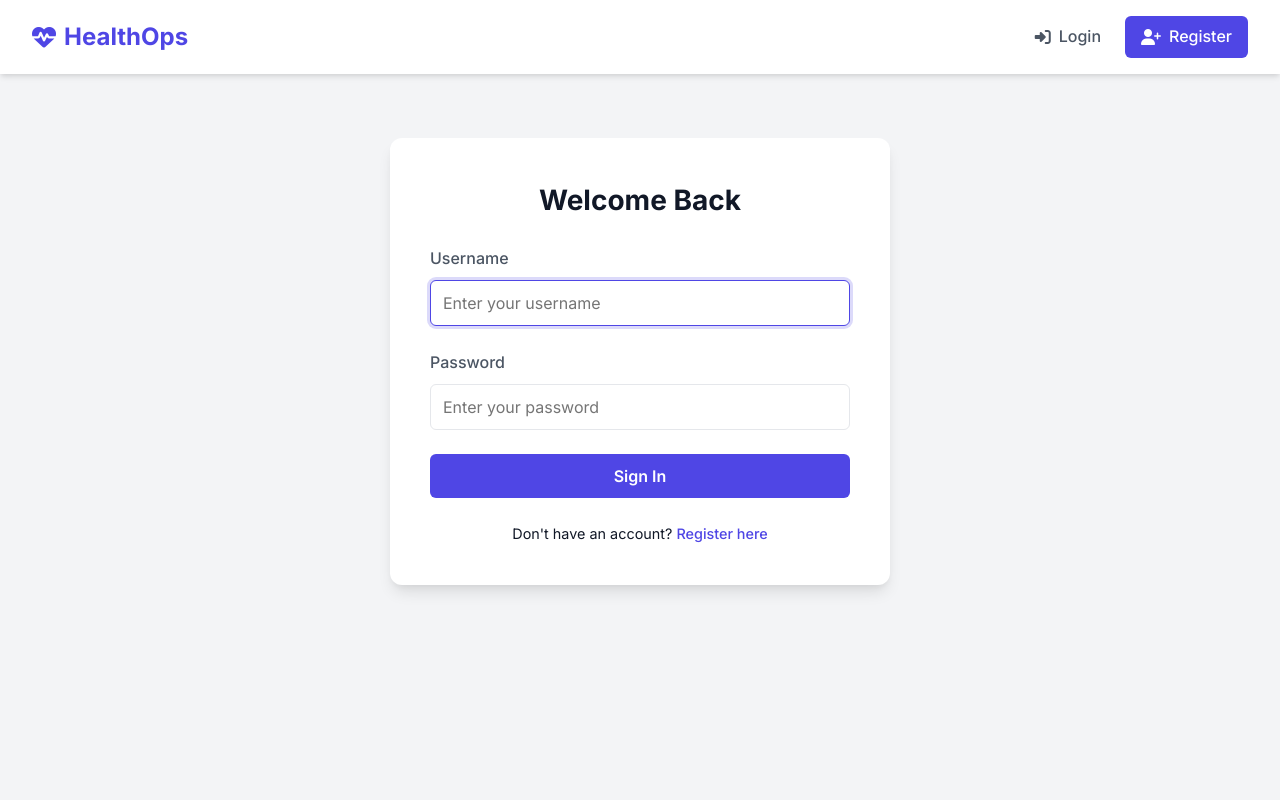
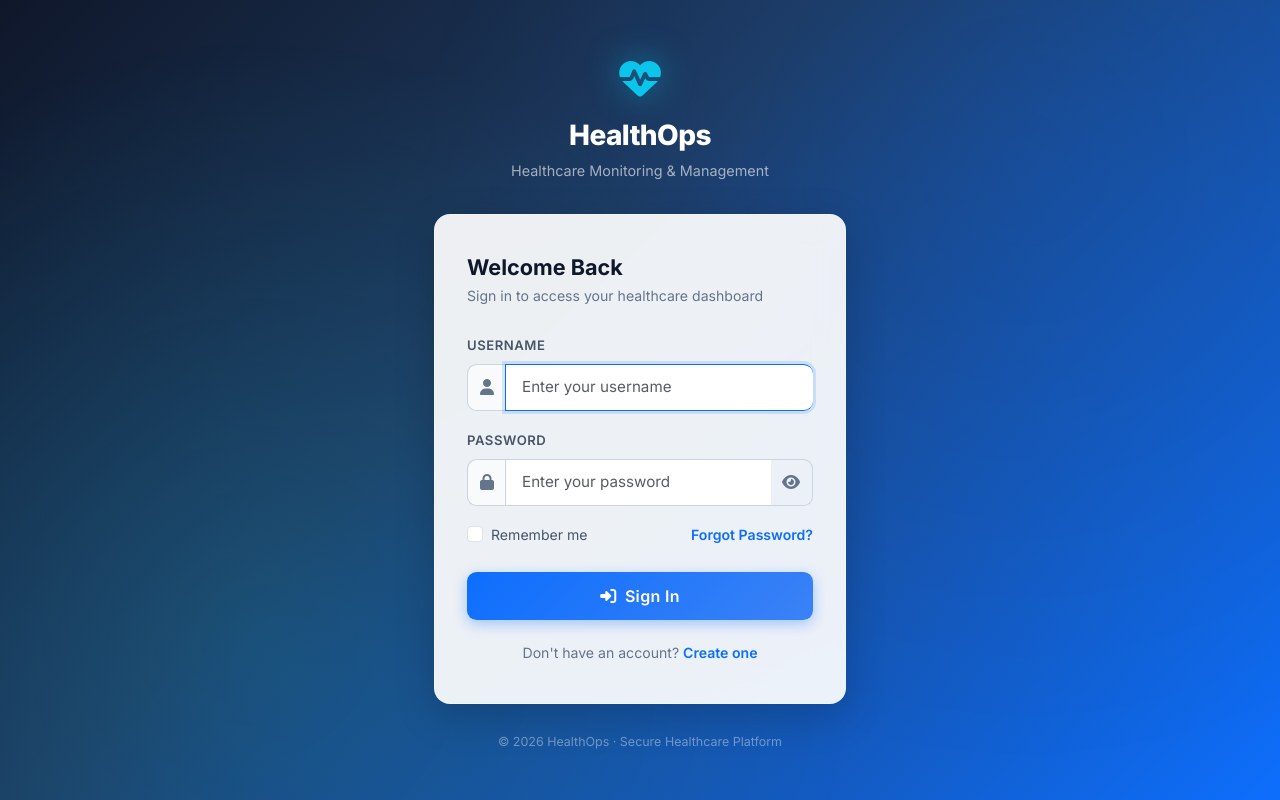
Before and after one commit to Anuj-k5/HealthOps-Devops, a Flask app: page / in a window 1280 px wide. Run offline with Flask 3, Linux system fonts and the light colour scheme; some libraries are stand-ins or nearby versions.

Commit message:
login feature

```diff
--- a/app.py
+++ b/app.py
@@ -1,13 +1,18 @@
 import os
+from datetime import timedelta
 from functools import wraps
 from secrets import compare_digest
 
+from dotenv import load_dotenv
 from flask import Flask, current_app, flash, jsonify, redirect, render_template, request, session, url_for
 from flask_sqlalchemy import SQLAlchemy
+from itsdangerous import BadSignature, SignatureExpired, URLSafeTimedSerializer
 from prometheus_client import Counter, Gauge
 from prometheus_flask_exporter import PrometheusMetrics
 from sqlalchemy import func, text
 from werkzeug.security import check_password_hash, generate_password_hash
+
+load_dotenv()
 
 db = SQLAlchemy()
 metrics = PrometheusMetrics.for_app_factory(group_by="endpoint")
@@ -38,6 +43,7 @@ DATABASE_UP = Gauge(
 class User(db.Model):
     id = db.Column(db.Integer, primary_key=True)
     username = db.Column(db.String(100), unique=True, nullable=False)
+    email = db.Column(db.String(120), unique=True, nullable=False)
     password_hash = db.Column(db.String(200), nullable=False)
 
 
@@ -143,6 +149,7 @@ def create_app():
         SQLALCHEMY_TRACK_MODIFICATIONS=False,
         SQLALCHEMY_ENGINE_OPTIONS={"pool_pre_ping": True},
         JSON_SORT_KEYS=False,
+        PERMANENT_SESSION_LIFETIME=timedelta(days=7),
     )
 
     db.init_app(flask_app)
@@ -175,6 +182,11 @@ def register_routes(flask_app):
             if user and check_password_hash(user.password_hash, password):
                 session["user_id"] = user.id
                 session["username"] = user.username
+                # Remember-me support
+                if request.form.get("remember"):
+                    session.permanent = True
+                else:
+                    session.permanent = False
                 flash("Logged in successfully.", "success")
                 return redirect(url_for("dashboard"))
 
@@ -187,15 +199,20 @@ def register_routes(flask_app):
     def register():
         if request.method == "POST":
             username = request.form["username"].strip()
+            email = request.form["email"].strip()
             password = request.form["password"]
 
-            existing_user = User.query.filter_by(username=username).first()
+            existing_user = User.query.filter((User.username == username) | (User.email == email)).first()
             if existing_user:
-                flash("Username already exists. Please choose another one.", "danger")
+                if existing_user.username == username:
+                    flash("Username already exists. Please choose another one.", "danger")
+                else:
+                    flash("Email already registered. Please log in.", "danger")
                 return redirect(url_for("register"))
 
             new_user = User(
                 username=username,
+                email=email,
                 password_hash=generate_password_hash(password),
             )
             db.session.add(new_user)
@@ -212,6 +229,83 @@ def register_routes(flask_app):
         session.pop("username", None)
         flash("You have been logged out.", "info")
         return redirect(url_for("login"))
+
+    # ── Forgot / Reset Password ──────────────────────────────────
+    def _get_serializer():
+        return URLSafeTimedSerializer(flask_app.config["SECRET_KEY"])
+
+    @flask_app.route("/forgot-password", methods=["GET", "POST"])
+    def forgot_password():
+        if request.method == "POST":
+            identifier = request.form.get("username", "").strip()
+            # Support both username or email for flexibility
+            user = User.query.filter((User.username == identifier) | (User.email == identifier)).first()
+            if user:
+                token = _get_serializer().dumps(user.username, salt="password-reset")
+                return redirect(url_for("reset_password", token=token))
+            else:
+                flash("If that username/email exists, you will be redirected.", "info")
+            return redirect(url_for("forgot_password"))
+        return render_template("forgot_password.html")
+
+    @flask_app.route("/change-password", methods=["GET", "POST"])
+    @login_required
+    def change_password():
+        if request.method == "POST":
+            current_password = request.form["current_password"]
+            new_password = request.form["new_password"]
+            confirm_password = request.form["confirm_password"]
+
+            user = User.query.get(session["user_id"])
+            if not check_password_hash(user.password_hash, current_password):
+                flash("Incorrect current password.", "danger")
+                return redirect(url_for("change_password"))
+
+            if new_password != confirm_password:
+                flash("New passwords do not match.", "danger")
+                return redirect(url_for("change_password"))
+
+            user.password_hash = generate_password_hash(new_password)
+            db.session.commit()
+
+            flash("Password updated successfully.", "success")
+            return redirect(url_for("dashboard"))
+
+        return render_template("change_password.html")
+
+    @flask_app.route("/reset-password/<token>", methods=["GET", "POST"])
+    def reset_password(token):
+        serializer = _get_serializer()
+        try:
+            # Token expiration set to 30 minutes (1800 seconds)
+            username = serializer.loads(token, salt="password-reset", max_age=1800)
+        except SignatureExpired:
+            flash("The reset link has expired. Please request a new one.", "danger")
+            return redirect(url_for("forgot_password"))
+        except BadSignature:
+            flash("Invalid reset link.", "danger")
+            return redirect(url_for("forgot_password"))
+
+        user = User.query.filter_by(username=username).first()
+        if not user:
+            flash("User not found.", "danger")
+            return redirect(url_for("forgot_password"))
+
+        if request.method == "POST":
+            password = request.form.get("password", "")
+            confirm = request.form.get("confirm_password", "")
+            if not password:
+                flash("Password cannot be empty.", "danger")
+                return redirect(url_for("reset_password", token=token))
+            if password != confirm:
+                flash("Passwords do not match.", "danger")
+                return redirect(url_for("reset_password", token=token))
+            user.password_hash = generate_password_hash(password)
+            db.session.commit()
+            flash("Password reset successfully. Please log in.", "success")
+            return redirect(url_for("login"))
+
+        return render_template("reset_password.html", token=token)
 
     @flask_app.route("/dashboard")
     @login_required
--- a/requirements.txt
+++ b/requirements.txt
@@ -11,3 +11,4 @@ Flask-SQLAlchemy==3.1.1
 prometheus-flask-exporter==0.23.2
 psycopg[binary]==3.3.4
 SQLAlchemy==2.0.38
+python-dotenv==1.0.1
--- /dev/null
+++ b/templates/auth_base.html
@@ -0,0 +1,259 @@
+<!DOCTYPE html>
+<html lang="en">
+<head>
+    <meta charset="UTF-8">
+    <meta name="viewport" content="width=device-width, initial-scale=1.0">
+    <meta name="description" content="HealthOps — Healthcare Monitoring & Management System">
+    <title>HealthOps — {% block title %}Authentication{% endblock %}</title>
+
+    <!-- Bootstrap 5 -->
+    <link href="https://cdn.jsdelivr.net/npm/bootstrap@5.3.3/dist/css/bootstrap.min.css" rel="stylesheet">
+    <!-- Google Fonts: Inter -->
+    <link href="https://fonts.googleapis.com/css2?family=Inter:wght@300;400;500;600;700;800&display=swap" rel="stylesheet">
+    <!-- Font Awesome 6 -->
+    <link rel="stylesheet" href="https://cdnjs.cloudflare.com/ajax/libs/font-awesome/6.5.2/css/all.min.css">
+
+    <style>
+        /* ── Root tokens ─────────────────────────────── */
+        :root {
+            --ho-primary:   #0d6efd;
+            --ho-accent:    #0bc5ea;
+            --ho-dark:      #0f172a;
+            --ho-card-bg:   rgba(255, 255, 255, 0.92);
+            --ho-shadow:    0 12px 40px rgba(0, 0, 0, .18);
+            --ho-radius:    1rem;
+            --ho-transition: .25s cubic-bezier(.4,0,.2,1);
+        }
+
+        /* ── Global reset ────────────────────────────── */
+        *, *::before, *::after { box-sizing: border-box; }
+
+        body {
+            font-family: 'Inter', sans-serif;
+            min-height: 100vh;
+            margin: 0;
+            display: flex;
+            align-items: center;
+            justify-content: center;
+            background: linear-gradient(135deg, #0f172a 0%, #1e3a5f 40%, #0d6efd 100%);
+            position: relative;
+            overflow-x: hidden;
+        }
+
+        /* subtle animated gradient overlay */
+        body::before {
+            content: '';
+            position: fixed;
+            inset: 0;
+            background:
+                radial-gradient(circle at 20% 80%, rgba(11,197,234,.15) 0%, transparent 50%),
+                radial-gradient(circle at 80% 20%, rgba(13,110,253,.12) 0%, transparent 50%);
+            pointer-events: none;
+            z-index: 0;
+        }
+
+        /* ── Auth wrapper ────────────────────────────── */
+        .auth-wrapper {
+            position: relative;
+            z-index: 1;
+            width: 100%;
+            max-width: 460px;
+            padding: 1.5rem;
+        }
+
+        /* ── Brand header ────────────────────────────── */
+        .auth-brand {
+            text-align: center;
+            margin-bottom: 2rem;
+        }
+        .auth-brand .brand-icon {
+            font-size: 2.6rem;
+            color: var(--ho-accent);
+            margin-bottom: .5rem;
+            filter: drop-shadow(0 0 10px rgba(11,197,234,.45));
+            animation: pulse-glow 2.5s ease-in-out infinite;
+        }
+        @keyframes pulse-glow {
+            0%, 100% { filter: drop-shadow(0 0 8px rgba(11,197,234,.35)); }
+            50%      { filter: drop-shadow(0 0 18px rgba(11,197,234,.6)); }
+        }
+        .auth-brand h1 {
+            font-weight: 800;
+            font-size: 1.75rem;
+            color: #fff;
+            letter-spacing: -.02em;
+        }
+        .auth-brand p {
+            color: rgba(255,255,255,.6);
+            font-size: .9rem;
+            margin: 0;
+        }
+
+        /* ── Card ────────────────────────────────────── */
+        .auth-card {
+            background: var(--ho-card-bg);
+            backdrop-filter: blur(16px);
+            -webkit-backdrop-filter: blur(16px);
+            border: 1px solid rgba(255,255,255,.25);
+            border-radius: var(--ho-radius);
+            box-shadow: var(--ho-shadow);
+            padding: 2.5rem 2rem;
+            transition: transform var(--ho-transition), box-shadow var(--ho-transition);
+        }
+        .auth-card:hover {
+            transform: translateY(-4px);
+            box-shadow: 0 18px 50px rgba(0,0,0,.24);
+        }
+
+        .auth-card .card-heading {
+            font-weight: 700;
+            font-size: 1.35rem;
+            color: var(--ho-dark);
+            margin-bottom: .3rem;
+        }
+        .auth-card .card-subheading {
+            font-size: .88rem;
+            color: #64748b;
+            margin-bottom: 1.6rem;
+        }
+
+        /* ── Form controls ───────────────────────────── */
+        .form-label {
+            font-weight: 600;
+            font-size: .82rem;
+            text-transform: uppercase;
+            letter-spacing: .04em;
+            color: #475569;
+        }
+        .form-control {
+            border-radius: .6rem;
+            padding: .7rem 1rem;
+            font-size: .95rem;
+            border: 1.5px solid #cbd5e1;
+            transition: border-color var(--ho-transition), box-shadow var(--ho-transition);
+        }
+        .form-control:focus {
+            border-color: var(--ho-primary);
+            box-shadow: 0 0 0 3px rgba(13,110,253,.15);
+        }
+
+        /* password toggle icon */
+        .input-group .btn-outline-secondary {
+            border-color: #cbd5e1;
+            color: #64748b;
+            border-radius: 0 .6rem .6rem 0;
+            transition: background var(--ho-transition), color var(--ho-transition);
+        }
+        .input-group .btn-outline-secondary:hover {
+            background: #f1f5f9;
+            color: var(--ho-primary);
+        }
+        .input-group .form-control {
+            border-right: 0;
+            border-radius: .6rem 0 0 .6rem;
+        }
+
+        /* ── Primary button ──────────────────────────── */
+        .btn-ho-primary {
+            width: 100%;
+            padding: .75rem;
+            font-weight: 600;
+            font-size: 1rem;
+            letter-spacing: .02em;
+            border: none;
+            border-radius: .6rem;
+            color: #fff;
+            background: linear-gradient(135deg, var(--ho-primary), #3b82f6);
+            box-shadow: 0 4px 14px rgba(13,110,253,.35);
+            transition: transform var(--ho-transition), box-shadow var(--ho-transition), background var(--ho-transition);
+        }
+        .btn-ho-primary:hover {
+            transform: translateY(-2px);
+            box-shadow: 0 6px 20px rgba(13,110,253,.45);
+            background: linear-gradient(135deg, #0b5ed7, #2563eb);
+            color: #fff;
+        }
+        .btn-ho-primary:active {
+            transform: translateY(0);
+        }
+
+        /* ── Helpers & links ─────────────────────────── */
+        .auth-links {
+            text-align: center;
+            margin-top: 1.4rem;
+            font-size: .88rem;
+            color: #64748b;
+        }
+        .auth-links a {
+            color: var(--ho-primary);
+            font-weight: 600;
+            text-decoration: none;
+            transition: color var(--ho-transition);
+        }
+        .auth-links a:hover {
+            color: #0b5ed7;
+            text-decoration: underline;
+        }
+        .form-check-label {
+            font-size: .88rem;
+            color: #475569;
+        }
+
+        /* ── Flash alerts ────────────────────────────── */
+        .alert {
+            border-radius: .6rem;
+            font-size: .9rem;
+            border: none;
+        }
+
+        /* ── Footer ──────────────────────────────────── */
+        .auth-footer {
+            text-align: center;
+            margin-top: 1.8rem;
+            color: rgba(255,255,255,.4);
+            font-size: .78rem;
+        }
+
+        /* ── Responsive tweaks ───────────────────────── */
+        @media (max-width: 480px) {
+            .auth-card { padding: 2rem 1.4rem; }
+            .auth-brand h1 { font-size: 1.45rem; }
+        }
+    </style>
+    {% block extra_head %}{% endblock %}
+</head>
+<body>
+
+    <div class="auth-wrapper">
+        <!-- Brand -->
+        <div class="auth-brand">
+            <div class="brand-icon"><i class="fa-solid fa-heart-pulse"></i></div>
+            <h1>HealthOps</h1>
+            <p>Healthcare Monitoring &amp; Management</p>
+        </div>
+
+        <!-- Flash messages -->
+        {% with messages = get_flashed_messages(with_categories=true) %}
+            {% if messages %}
+                {% for category, message in messages %}
+                    <div class="alert alert-{{ 'warning' if category == 'danger' else category }} alert-dismissible fade show" role="alert">
+                        {{ message }}
+                        <button type="button" class="btn-close" data-bs-dismiss="alert" aria-label="Close"></button>
+                    </div>
+                {% endfor %}
+            {% endif %}
+        {% endwith %}
+
+        <!-- Page content -->
+        {% block content %}{% endblock %}
+
+        <div class="auth-footer">
+            &copy; 2026 HealthOps &middot; Secure Healthcare Platform
+        </div>
+    </div>
+
+    <!-- Bootstrap JS (for alert dismiss) -->
+    <script src="https://cdn.jsdelivr.net/npm/bootstrap@5.3.3/dist/js/bootstrap.bundle.min.js"></script>
+    {% block extra_scripts %}{% endblock %}
+</body>
+</html>
--- a/templates/login.html
+++ b/templates/login.html
@@ -1,23 +1,79 @@
-{% extends 'base.html' %}
+{% extends 'auth_base.html' %}
 
-{% block title %}Login{% endblock %}
+{% block title %}Sign In{% endblock %}
 
 {% block content %}
-<div class="card">
-    <h2 class="card-title">Welcome Back</h2>
-    <form method="POST" action="{{ url_for('login') }}">
-        <div class="form-group">
+<div class="auth-card">
+    <h2 class="card-heading">Welcome Back</h2>
+    <p class="card-subheading">Sign in to access your healthcare dashboard</p>
+
+    <form method="POST" action="{{ url_for('login') }}" id="loginForm">
+        <!-- Username -->
+        <div class="mb-3">
             <label class="form-label" for="username">Username</label>
-            <input class="form-control" type="text" id="username" name="username" required autofocus placeholder="Enter your username">
+            <div class="input-group">
+                <span class="input-group-text" style="border-radius:.6rem 0 0 .6rem; border:1.5px solid #cbd5e1; border-right:0; background:#f8fafc; color:#64748b;">
+                    <i class="fa-solid fa-user"></i>
+                </span>
+                <input class="form-control" type="text" id="username" name="username"
+                       required autofocus placeholder="Enter your username"
+                       style="border-radius:0 .6rem .6rem 0;">
+            </div>
         </div>
-        <div class="form-group">
+
+        <!-- Password with show/hide -->
+        <div class="mb-3">
             <label class="form-label" for="password">Password</label>
-            <input class="form-control" type="password" id="password" name="password" required placeholder="Enter your password">
+            <div class="input-group">
+                <span class="input-group-text" style="border-radius:.6rem 0 0 .6rem; border:1.5px solid #cbd5e1; border-right:0; background:#f8fafc; color:#64748b;">
+                    <i class="fa-solid fa-lock"></i>
+                </span>
+                <input class="form-control" type="password" id="password" name="password"
+                       required placeholder="Enter your password"
+                       style="border-right:0; border-radius:0;">
+                <button class="btn btn-outline-secondary" type="button" id="togglePassword"
+                        aria-label="Toggle password visibility"
+                        style="border-left:0;">
+                    <i class="fa-solid fa-eye" id="eyeIcon"></i>
+                </button>
+            </div>
         </div>
-        <button class="btn" type="submit">Sign In</button>
+
+        <!-- Remember me / Forgot password -->
+        <div class="d-flex justify-content-between align-items-center mb-4">
+            <div class="form-check">
+                <input class="form-check-input" type="checkbox" id="remember" name="remember">
+                <label class="form-check-label" for="remember">Remember me</label>
+            </div>
+            <a href="{{ url_for('forgot_password') }}" class="text-decoration-none" style="font-size:.88rem; font-weight:600; color:var(--ho-primary);">
+                Forgot Password?
+            </a>
+        </div>
+
+        <!-- Submit -->
+        <button type="submit" class="btn btn-ho-primary" id="loginBtn">
+            <i class="fa-solid fa-right-to-bracket me-1"></i> Sign In
+        </button>
     </form>
+
     <div class="auth-links">
-        <p>Don't have an account? <a href="{{ url_for('register') }}">Register here</a></p>
+        Don't have an account? <a href="{{ url_for('register') }}">Create one</a>
     </div>
 </div>
 {% endblock %}
+
+{% block extra_scripts %}
+<script>
+    // Show / hide password toggle
+    const toggleBtn = document.getElementById('togglePassword');
+    const passwordInput = document.getElementById('password');
+    const eyeIcon = document.getElementById('eyeIcon');
+
+    toggleBtn.addEventListener('click', () => {
+        const isPassword = passwordInput.type === 'password';
+        passwordInput.type = isPassword ? 'text' : 'password';
+        eyeIcon.classList.toggle('fa-eye', !isPassword);
+        eyeIcon.classList.toggle('fa-eye-slash', isPassword);
+    });
+</script>
+{% endblock %}
```
Also changed, not shown: templates/change_password.html (added, +81 -0 lines), templates/forgot_password.html (added, +44 -0 lines), templates/register.html (+67 -10 lines), templates/reset_password.html (added, +85 -0 lines), test_mail.py (added, +13 -0 lines), instance/patient.db, smtp_log.txt (added), 1 other file.
